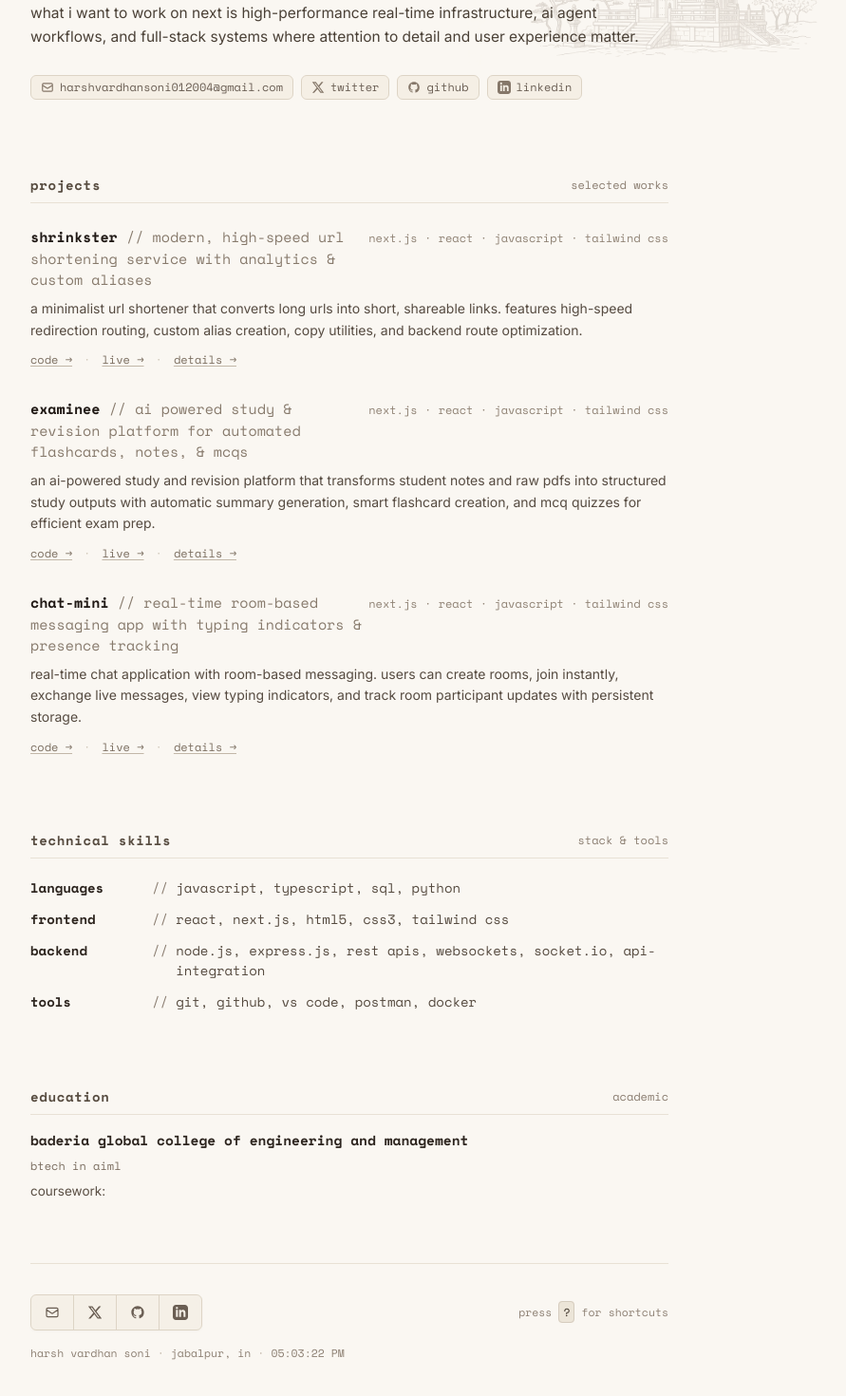
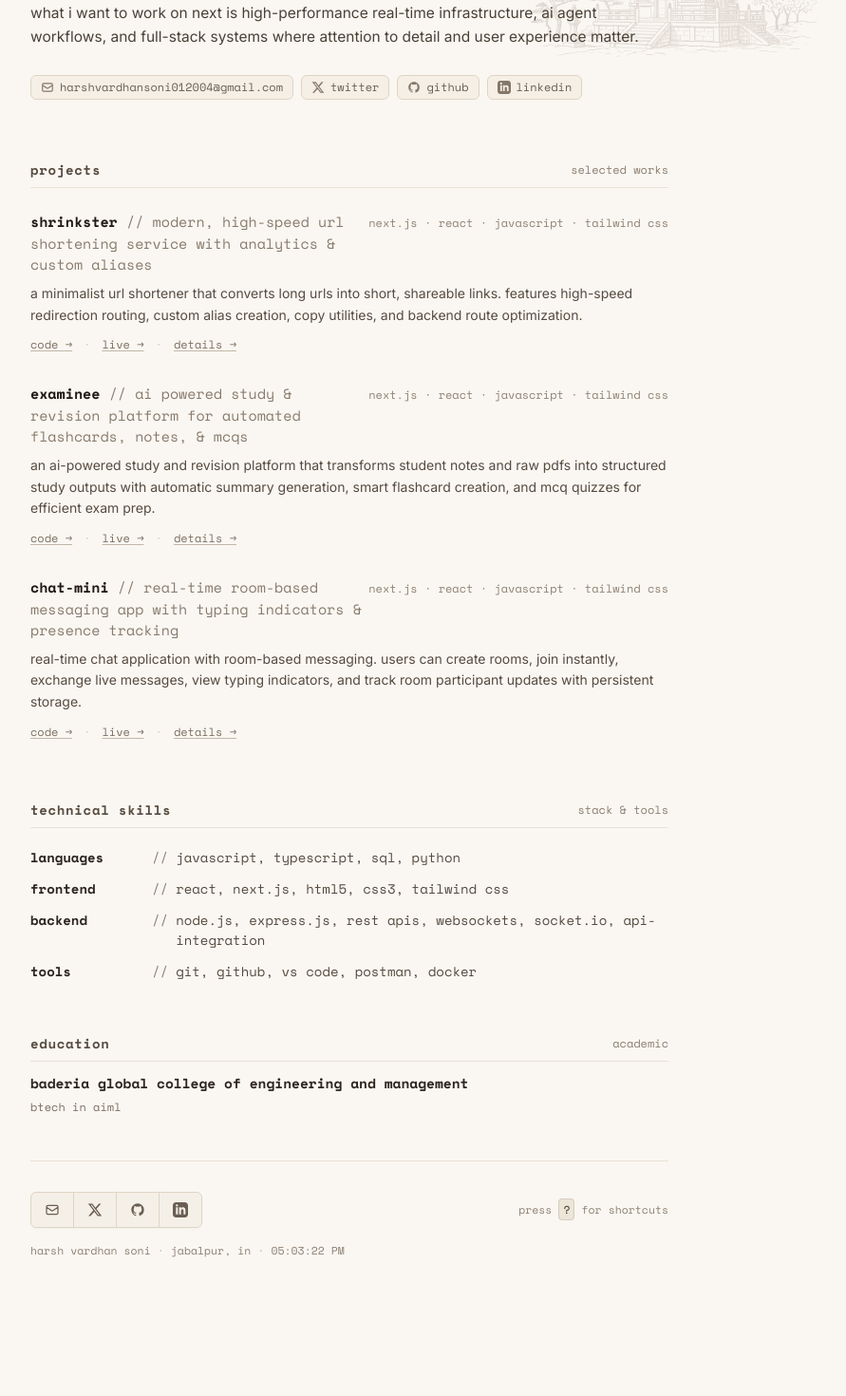
Before and after one commit to harshvardhansoni12-code/new-portfolio, a Next.js app: page / in a window 1280 px wide. Shown: the part 500-1970 px from the top of the page at 95% size, without its empty margins (272-1163 px from the left). After the commit the page ends 1928 px from the top, so only its background shows below. Built offline with nearby package versions, Linux system fonts and the light colour scheme.

Commit message:
added the changes for mobile

```diff
--- a/app/page.js
+++ b/app/page.js
@@ -85,9 +85,12 @@ export default function Home() {
       />
 
       {/* Main Content Container */}
-      <main className="w-full max-w-2xl mt-1 sm:mt-12 z-10 space-y-12 sm:space-y-16">
+      <main className="w-full max-w-2xl mt-1 sm:mt-12 z-10 space-y-9 sm:space-y-12">
         <Hero onSelectProject={(id) => setActiveProjectModal(id)} />
-        <Projects onSelectProject={(id) => setActiveProjectModal(id)} />
+        <Projects
+          onSelectProject={(id) => setActiveProjectModal(id)}
+          onOpenResume={() => setIsResumeOpen(true)}
+        />
         <Skills />
         <Education />
         <Footer
--- a/components/Education.jsx
+++ b/components/Education.jsx
@@ -2,27 +2,31 @@ import { education } from "@/data/portfolioData";
 
 export default function Education() {
   return (
-    <section id="education" className="space-y-4 pt-4">
+    <section id="education" className="space-y-3 pt-2">
       <div className="flex items-center justify-between border-b border-[#E8E1D5] pb-2 font-mono">
         <h2 className="text-sm font-bold tracking-wider text-[#574C40]">education</h2>
         <span className="text-xs text-[#8A7D70]">academic</span>
       </div>
 
-      <div className="space-y-2">
+      <div className="space-y-1.5">
         <div className="flex flex-col sm:flex-row sm:items-baseline justify-between gap-1">
           <div className="font-mono text-[14px] sm:text-[14.5px] font-semibold text-[#2D251F]">
             {education.institution}
           </div>
+          {education.graduation && (
             <div className="font-mono text-xs text-[#8E8072] shrink-0">
               {education.graduation}
             </div>
+          )}
         </div>
         <div className="font-mono text-xs text-[#7B6E60]">
           {education.degree}
         </div>
+        {education.coursework && (
           <p className="text-[13.5px] text-[#5A4F44] leading-relaxed">
             coursework: {education.coursework}
           </p>
+        )}
       </div>
     </section>
   );
--- a/components/Projects.jsx
+++ b/components/Projects.jsx
@@ -2,12 +2,22 @@
 
 import { projects } from "@/data/portfolioData";
 
-export default function Projects({ onSelectProject }) {
+export default function Projects({ onSelectProject, onOpenResume }) {
   return (
     <section id="projects" className="space-y-6 pt-4">
       <div className="flex items-center justify-between border-b border-[#E8E1D5] pb-2 font-mono">
         <h2 className="text-sm font-bold tracking-wider text-[#574C40]">projects</h2>
-        <span className="text-xs text-[#8A7D70]">selected works</span>
+        <div className="flex items-center gap-2">
+          {onOpenResume && (
+            <button
+              onClick={onOpenResume}
+              className="sm:hidden border border-[#D4CBBF] hover:border-[#9A8D7E] bg-[#FDFBF7] hover:bg-[#F3ECE0] px-2.5 py-0.5 rounded-md text-[#3E342B] transition-all flex items-center gap-1 font-mono text-xs shadow-[0_1px_2px_rgba(0,0,0,0.03)] cursor-pointer"
+            >
+              <span>resume</span>
+            </button>
+          )}
+          <span className="hidden sm:inline text-xs text-[#8A7D70]">selected works</span>
+        </div>
       </div>
 
       <div className="space-y-8">
--- a/data/portfolioData.js
+++ b/data/portfolioData.js
@@ -95,5 +95,4 @@ export const education = {
   institution: "baderia global college of engineering and management",
   degree: "btech in aiml",
   graduation: "",
-  coursework: "",
 };
```
Lines whose indentation alone changed are shown as unchanged.
